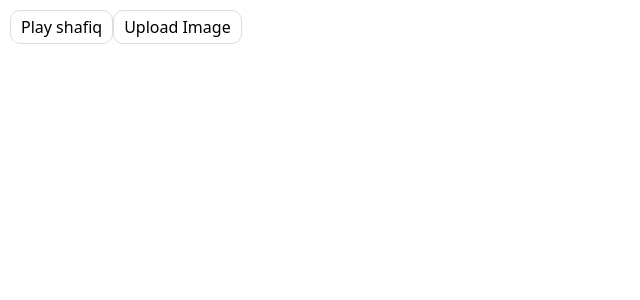
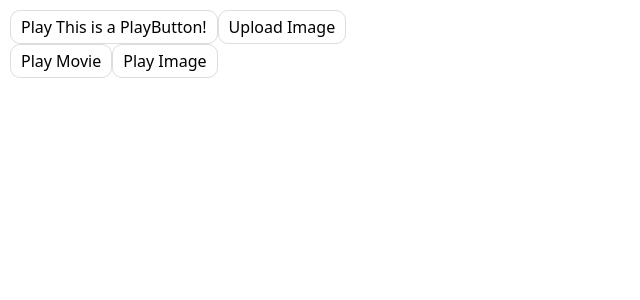
Before and after one commit to shafiqahmad81/lws-rnext, a React (Vite) app: page / in a window 1280 px wide. Shown: the top 300 px of the page, without its empty margins (0-640 px from the left). Built offline with nearby package versions, Linux system fonts and the light colour scheme.

Commit message:
even handlers test

```diff
--- a/src/App.jsx
+++ b/src/App.jsx
@@ -1,11 +1,26 @@
-import PlayButton from "./playbutton";
-import UploadButton from "./uploadbutton";
+import Toolbar from "./button";
 
 export default function App() {
   return (
-    <div>
-      <PlayButton move="shafiq" />
-      <UploadButton />
-    </div>
+    <>
+      <Toolbar />
+      <Tool
+        onPlayMovie={() => alert("Playing!")}
+        onUploadImage={() => alert("Uploading!")}
+      />
+    </>
   );
 }
+
+function Tool({ onPlayMovie, onUploadImage }) {
+  return (
+    <>
+      <Button onSmash={onPlayMovie}>Play Movie</Button>
+      <Button onSmash={onUploadImage}>Play Image</Button>
+    </>
+  );
+}
+
+function Button({ onSmash, children }) {
+  return <button onClick={onSmash}>{children}</button>;
+}
--- a/src/button.jsx
+++ b/src/button.jsx
@@ -1,6 +1,21 @@
-export default function Button({ onPlayMovi }) {
-  function handleClick() {
-    alert(onPlayMovi);
+/* eslint-disable no-undef */
+function Button({ onSmash, children }) {
+  return <button onClick={onSmash}>{children}</button>;
+}
+function PlayButton({ movieName }) {
+  function handlePlayClick() {
+    alert(`Playing ${movieName}!`);
   }
-  return <button onClick={handleClick}></button>;
+  return <Button onSmash={handlePlayClick}>Play {movieName}!</Button>;
 }
+function UploadButton() {
+  return <Button onSmash={() => alert("Uploading")}>Upload Image</Button>;
+}
+export default function Toolbar() {
+  return (
+    <div>
+      <PlayButton movieName="This is a PlayButton" />
+      <UploadButton />
+    </div>
+  );
+}
--- a/src/playbutton.jsx
+++ /dev/null
@@ -1,6 +0,0 @@
-export default function PlayButton({ move }) {
-  function handlePlayClick() {
-    alert("this");
-  }
-  return <button onClick={handlePlayClick}>Play {move} </button>;
-}
--- a/src/uploadbutton.jsx
+++ /dev/null
@@ -1,3 +0,0 @@
-export default function UploadButton() {
-  return <button onClick={() => alert("Uploading!")}>Upload Image</button>;
-}
```
